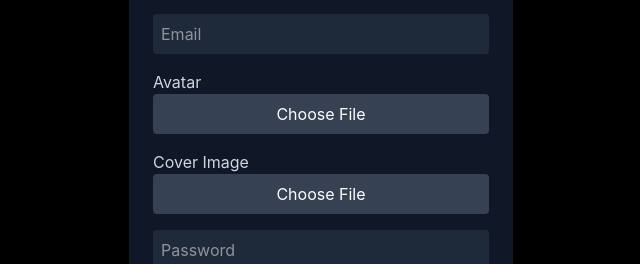
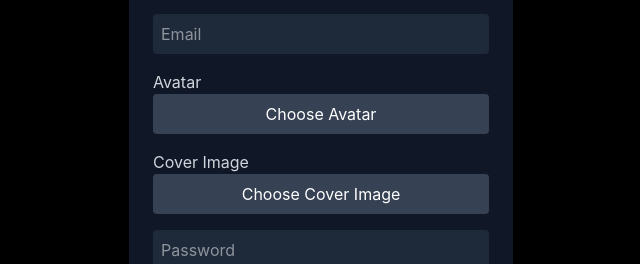
Before and after one commit to 5hubhm/IndiView-Frontend, a React (Vite) app: page /signup in a window 1280 px wide. Shown: the part 308-572 px from the top of the page, without its empty margins (319-959 px from the left). Built offline with nearby package versions, Linux system fonts and the light colour scheme.

Commit message:
removed unnecessory console logs

```diff
--- a/src/components/Navbar.jsx
+++ b/src/components/Navbar.jsx
@@ -14,20 +14,17 @@ const Navbar = () => {
             try {
                 const res = await axios.get(
                     `${import.meta.env.VITE_API_BASE_URL}/api/v1/users/current-user`,
-                    { withCredentials: true }
+                    { withCredentials: true } // Ensures JWT is sent
                 );
 
                 if (res.data?.data) {
                     setUser(res.data.data);
-                    localStorage.setItem("user", JSON.stringify(res.data.data));
                 } else {
                     setUser(null);
-                    localStorage.removeItem("user");
                 }
             } catch (error) {
                 console.error("Error fetching user:", error.response?.data || error.message);
                 setUser(null);
-                localStorage.removeItem("user");
             }
         };
 
@@ -42,7 +39,6 @@ const Navbar = () => {
                 { withCredentials: true }
             );
             setUser(null);
-            localStorage.removeItem("user");
             navigate("/");
         } catch (error) {
             console.error("Logout Error:", error.response?.data?.message || error.message);
@@ -74,7 +70,6 @@ const Navbar = () => {
                 />
             </div>
 
-            {/* User Profile Section */}
             {/* User Profile Section */}
             <div className="relative" ref={menuRef}>
                 {user ? (
@@ -116,8 +111,6 @@ const Navbar = () => {
                     </div>
                 )}
             </div>
-
-
         </header>
     );
 };
--- a/src/pages/Login.jsx
+++ b/src/pages/Login.jsx
@@ -25,8 +25,6 @@ const Login = () => {
         formData,
         { withCredentials: true } // Ensures cookies are sent and received properly
       );
-      console.log("Login Successful:", res.data);
-
       // Redirect to home page after successful login
       navigate("/");
     } catch (error) {
--- a/src/pages/Signup.jsx
+++ b/src/pages/Signup.jsx
@@ -9,6 +9,7 @@ const Signup = () => {
     username: "",
     email: "",
     avatar: null,
+    avatarPreview: "",
     avatarName: "",
     coverImage: null,
     coverImageName: "",
@@ -23,11 +24,19 @@ const Signup = () => {
   const handleFileChange = (e) => {
     const { name, files } = e.target;
     if (files.length > 0) {
+      const file = files[0];
+      const reader = new FileReader();
+
+      reader.onloadend = () => {
         setFormData({
           ...formData,
-        [name]: files[0],
-        [`${name}Name`]: files[0].name,
+          [name]: file,
+          [`${name}Name`]: file.name,
+          ...(name === "avatar" && { avatarPreview: reader.result }),
         });
+      };
+
+      reader.readAsDataURL(file);
     }
   };
 
@@ -89,8 +98,9 @@ const Signup = () => {
           className="w-full p-2 bg-gray-800 rounded text-white"
         />
 
-        {/* Avatar Input */}
-        <label className="block">
+        {/* Avatar Input*/}
+        <div className="flex flex-col items-center space-y-2">
+          <label className="w-full">
             <span className="text-gray-300">Avatar</span>
             <input
               type="file"
@@ -98,13 +108,14 @@ const Signup = () => {
               accept="image/*"
               onChange={handleFileChange}
               required
-            className="w-full p-2 bg-gray-800 rounded text-white hidden"
+              className="hidden"
               id="avatar-upload"
             />
             <label htmlFor="avatar-upload" className="block cursor-pointer bg-gray-700 p-2 rounded text-center">
-            {formData.avatarName || "Choose File"}
+              {formData.avatarName || "Choose Avatar"}
             </label>
           </label>
+        </div>
 
         {/* Cover Image Input */}
         <label className="block">
@@ -114,11 +125,11 @@ const Signup = () => {
             name="coverImage"
             accept="image/*"
             onChange={handleFileChange}
-            className="w-full p-2 bg-gray-800 rounded text-white hidden"
+            className="hidden"
             id="cover-upload"
           />
           <label htmlFor="cover-upload" className="block cursor-pointer bg-gray-700 p-2 rounded text-center">
-            {formData.coverImageName || "Choose File"}
+            {formData.coverImageName || "Choose Cover Image"}
           </label>
         </label>
 
```
Lines whose indentation alone changed are shown as unchanged.
